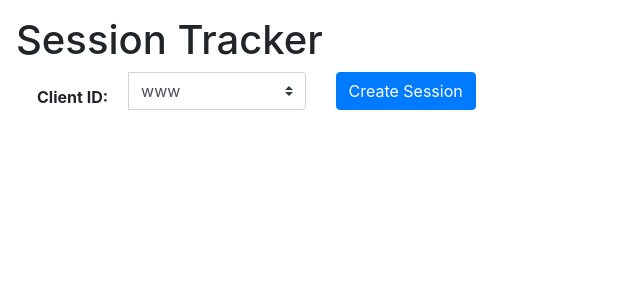
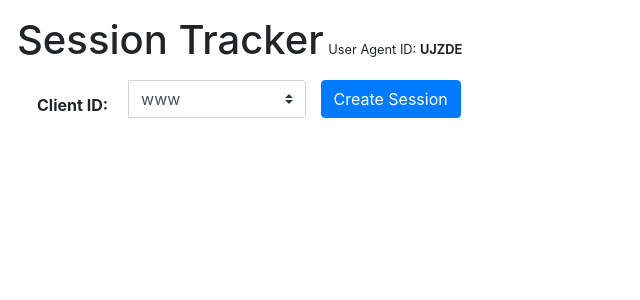
Before and after one commit to travisspencer/session-tracker, a Flask app: page / in a window 1280 px wide. Shown: the top 300 px of the page, without its empty margins (0-640 px from the left). Run offline with Flask 2, Linux system fonts and the light colour scheme; some libraries are stand-ins or nearby versions.

Commit message:
track user agent ID

```diff
--- a/app.py
+++ b/app.py
@@ -1,11 +1,12 @@
-import os
+import random
 import ssl
+import string
 import time
 import urllib
 import urllib2
 from datetime import datetime, timedelta
 
-from flask import Flask, render_template, request, json, session as flask_sesion, abort
+from flask import Flask, render_template, request, json, session as flask_sesion, abort, make_response
 
 app = Flask(__name__)
 
@@ -53,7 +54,7 @@ def get_scim_access_token():
     return scim_access_token
 
 
-def get_all_sessions_for_user(username):
+def get_all_delegations_for_user(username, retry=True):
     resources = delegations = []
 
     if username:
@@ -61,19 +62,27 @@ def get_all_sessions_for_user(username):
     else:
         return delegations
 
-    data = {
-        "attributes": "externalId,id,sub,exp,clientId",
-        # This should work but don't due to an apparent bug in Curity
-        # "filter": 'userName eq "%s"' % username
-    }
     scim_access_token = get_scim_access_token()
 
     if scim_access_token:
-        scim_response = urllib2.urlopen(
-            urllib2.Request("%s%s?%s" % (oauth_server, scim_delegation_uri, urllib.urlencode(data)),
-                            headers=dict(Authorization="bearer %s" % scim_access_token)),
-            context=ssl_context())
-        scim_response_json = json.loads(scim_response.read())
+        scim_response_json = {}
+        data = {
+            "attributes": "externalId,id,sub,exp,clientId",
+            # This should work but don't due to an apparent bug in Curity
+            # "filter": 'userName eq "%s"' % username
+        }
+
+        try:
+            scim_response = urllib2.urlopen(
+                urllib2.Request("%s%s?%s" % (oauth_server, scim_delegation_uri, urllib.urlencode(data)),
+                                headers=dict(Authorization="bearer %s" % scim_access_token)),
+                context=ssl_context())
+            scim_response_json = json.loads(scim_response.read())
+        except urllib2.HTTPError as e:
+            app.logger.debug("SCIM call failed; token may be expired; retrying. %s", e)
+
+            if retry:
+                get_all_delegations_for_user(username, False)
 
         resources = scim_response_json.get("Resources", [])
 
@@ -100,7 +109,7 @@ def delete():
     if "all" in request.args:
         # Get all the sessions from the SCIM server right now in case new sessions have been initiated at some other
         # client. The ones in the current session may not be all of them.
-        for delegation in get_all_sessions_for_user(flask_sesion.get("username", [])):
+        for delegation in get_all_delegations_for_user(flask_sesion.get("username", [])):
             delete_delegation(delegation["id"])
 
         return logout()
@@ -110,13 +119,19 @@ def delete():
         delegations = flask_sesion["delegations"] = [d for d in flask_sesion["delegations"] if
                                                      d.get("id", None) != delegation_id]
 
-    return render_template("index.html",
-                           # Which client ID is added by JavaScript, client-side upon selection
-                           authorization_uri="%s%s?response_type=code&scope=%s&redirect_uri=%scb&client_id=" % (
-                               oauth_server, authorize_uri, scope, request.host_url),
-                           delegations=delegations,
-                           username=flask_sesion["username"],
-                           logout_uri="%s%s?redirect_uri=%slogout" % (oauth_server, logout_uri, request.host_url))
+    user_agent_id = get_user_agent_id()
+    response = make_response(render_template("index.html",
+                                             user_agent_id=user_agent_id,
+                                             # Which client ID is added by JavaScript, client-side upon selection
+                                             authorization_uri="%s%s?response_type=code&scope=%s&redirect_uri=%scb&client_id=" % (
+                                                 oauth_server, authorize_uri, scope, request.host_url),
+                                             delegations=delegations,
+                                             username=flask_sesion["username"],
+                                             logout_uri="%s%s?redirect_uri=%slogout" % (
+                                                 oauth_server, logout_uri, request.host_url)))
+    response.set_cookie("user_agent_id", user_agent_id)
+
+    return response
 
 
 def delete_delegation(delegation_id, retry=True):
@@ -165,7 +180,7 @@ def introspect():
         else:
             return "Introspection was not possible"
     except urllib2.HTTPError as e:
-        app.logger.debug("Introspection failed", e)
+        app.logger.debug("Introspection failed %s", e)
 
         return "Failed to introspect token due to an error"
 
@@ -202,9 +217,11 @@ def callback():
     if code:
         client_id_in_use = request.args.get("state", client_id)
 
+        user_agent_id = get_user_agent_id()
         data = {'client_id': client_id_in_use, "client_secret": client_secret,
                 'code': code,
                 'redirect_uri': request.base_url,
+                'user_agent_id': user_agent_id,
                 'grant_type': 'authorization_code'}
         try:
             token_response = urllib2.urlopen(
@@ -212,9 +229,13 @@ def callback():
                 context=ssl_context())
             token_response_json = json.loads(token_response.read())
 
+            # Make sure the response includes the same user agent ID that we send
+            if token_response_json.get("user_agent_id", None) != user_agent_id:
+                abort(500)
+
             # Save all delegations returned from the SCIM server in the user's session
             flask_sesion["username"] = username = token_response_json.get("sub", None)
-            delegations = get_all_sessions_for_user(username)
+            delegations = get_all_delegations_for_user(username)
 
             delegation_id = token_response_json.get("delegation_id", None)
 
@@ -227,17 +248,23 @@ def callback():
             flask_sesion["delegations"] = delegations
         except urllib2.HTTPError as e:
             if e.code == 400:
-                # User probably refreshed the page.
+                # User probably (or at least hopefully) refreshed the page.
+                app.logger.debug("Could not complete callback handling due to an invalid request: %s", e)
+
                 delegations = flask_sesion.get("delegations", [])
             else:
                 raise e
 
-    return render_template("index.html",
-                           authorization_uri="%s%s?response_type=code&scope=%s&redirect_uri=%scb&client_id=" % (
-                               oauth_server, authorize_uri, scope, request.host_url),
-                           delegations=delegations,
-                           username=flask_sesion.get("username", ""),
-                           logout_uri="%s%s?redirect_uri=%slogout" % (oauth_server, logout_uri, request.host_url))
+    response = make_response(render_template("index.html", user_agent_id=user_agent_id,
+                                             authorization_uri="%s%s?response_type=code&scope=%s&redirect_uri=%scb&client_id=" % (
+                                                 oauth_server, authorize_uri, scope, request.host_url),
+                                             delegations=delegations,
+                                             username=flask_sesion.get("username", ""),
+                                             logout_uri="%s%s?redirect_uri=%slogout" % (
+                                                 oauth_server, logout_uri, request.host_url)))
+    response.set_cookie("user_agent_id", user_agent_id)
+
+    return response
 
 
 def ssl_context():
@@ -255,14 +282,29 @@ def logout():
     return index()
 
 
+def get_user_agent_id():
+    cookie_value = request.cookies.get('user_agent_id', generate_random_string(5))
+
+    return cookie_value
+
+
+def generate_random_string(size=20):
+    return ''.join(random.choice(string.ascii_uppercase + string.digits) for _ in range(size))
+
+
 @app.route('/')
 def index():
-    return render_template("index.html",
-                           authorization_uri="%s%s?response_type=code&scope=%s&redirect_uri=%scb&client_id=" % (
-                               oauth_server, authorize_uri, scope, request.host_url))
+    user_agent_id = get_user_agent_id()
+    response = make_response(render_template("index.html",
+                                             user_agent_id=user_agent_id,
+                                             authorization_uri="%s%s?response_type=code&scope=%s&redirect_uri=%scb&client_id=" % (
+                                                 oauth_server, authorize_uri, scope, request.host_url)))
+    response.set_cookie("user_agent_id", user_agent_id)
+
+    return response
 
 
 if __name__ == '__main__':
-    app.secret_key = os.urandom(16)
+    app.secret_key = generate_random_string()
     app.jinja_env.filters['datetime'] = lambda value: time.strftime('%Y-%m-%d %H:%M:%S', time.localtime(value))
     app.run(debug=True)
--- a/templates/index.html
+++ b/templates/index.html
@@ -10,7 +10,12 @@
     <title>Session Tracker</title>
 </head>
 <body class="p-3">
-<h1>Session Tracker</h1>
+<div class="row pb-3">
+    <div>
+        <span class="h1 pl-3">Session Tracker</span>
+        <span class="small">User Agent ID: <span class="font-weight-bold">{{ user_agent_id | e }}</span></span>
+    </div>
+</div>
 
 <div class="row">
     <div class="col-sm-3">
@@ -24,7 +29,7 @@
             </select>
         </div>
     </div>
-    <div class="col">
+    <div class="col pl-0">
         <button type="button" class="btn btn-primary" id="start">Create Session</button>
         {% if logout_uri and username %}
             <button type="button" class="btn btn-outline-secondary" id="logout">Logout</button>
```
